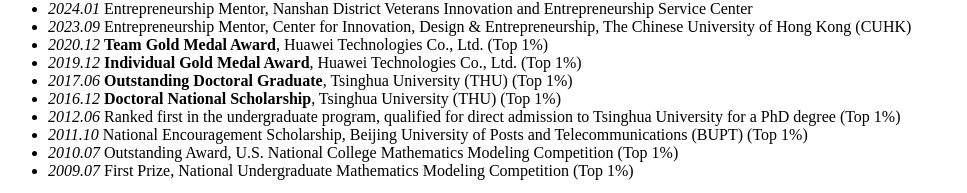
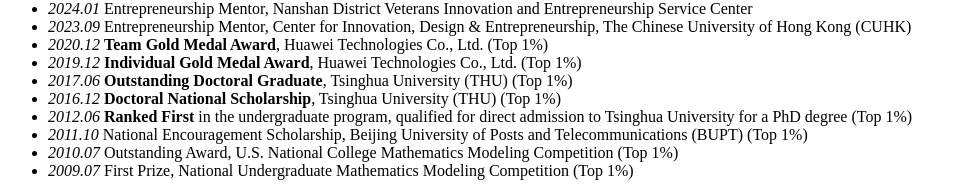
Before and after one commit to AILingXiao/AILingXiao.github.io, a Jekyll site: the page built from _pages/includes/honers.md, in a window 1280 px wide. Shown: the part 798-991 px from the top of the page, without its empty margins (0-967 px from the left). Built offline with Jekyll 4.4.1, drawn with Linux system fonts in a browser that asks for light colours; our own code applies the rules of GitHub Pages for plain Markdown files.

```diff
--- a/_pages/includes/honers.md
+++ b/_pages/includes/honers.md
@@ -5,7 +5,7 @@
 - *2019.12* **Individual Gold Medal Award**, Huawei Technologies Co., Ltd. (Top 1%)
 - *2017.06* **Outstanding Doctoral Graduate**, Tsinghua University (THU) (Top 1%)
 - *2016.12* **Doctoral National Scholarship**, Tsinghua University (THU) (Top 1%)
-- *2012.06* Ranked first in the undergraduate program, qualified for direct admission to Tsinghua University for a PhD degree (Top 1%)
+- *2012.06* **Ranked First** in the undergraduate program, qualified for direct admission to Tsinghua University for a PhD degree (Top 1%)
 - *2011.10* National Encouragement Scholarship, Beijing University of Posts and Telecommunications (BUPT) (Top 1%)
 - *2010.07* Outstanding Award, U.S. National College Mathematics Modeling Competition (Top 1%)
 - *2009.07* First Prize, National Undergraduate Mathematics Modeling Competition (Top 1%)
```
